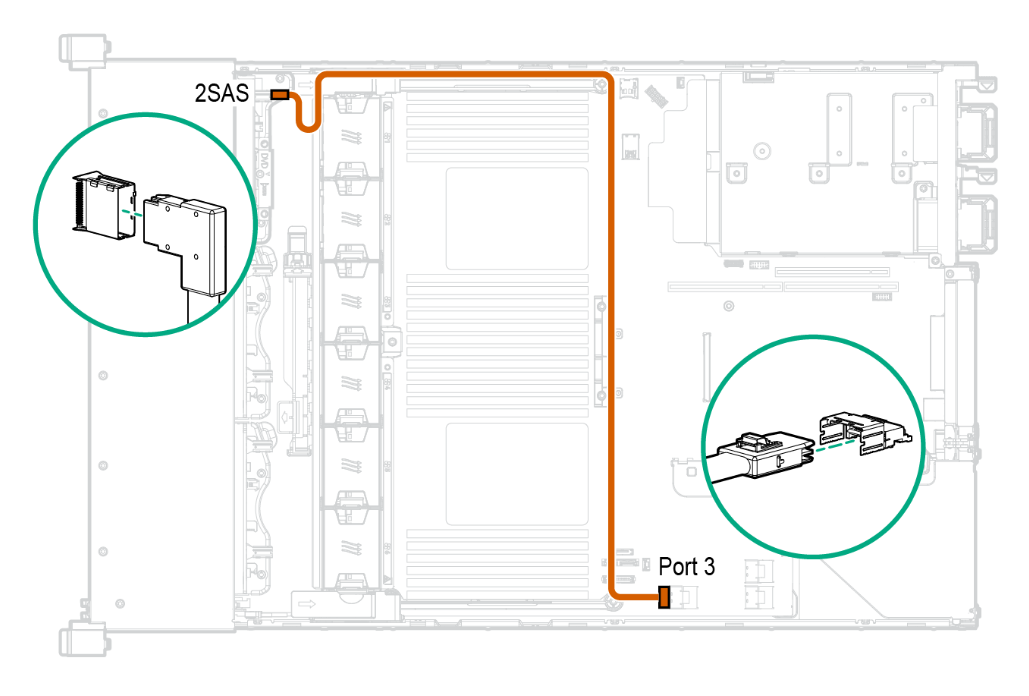
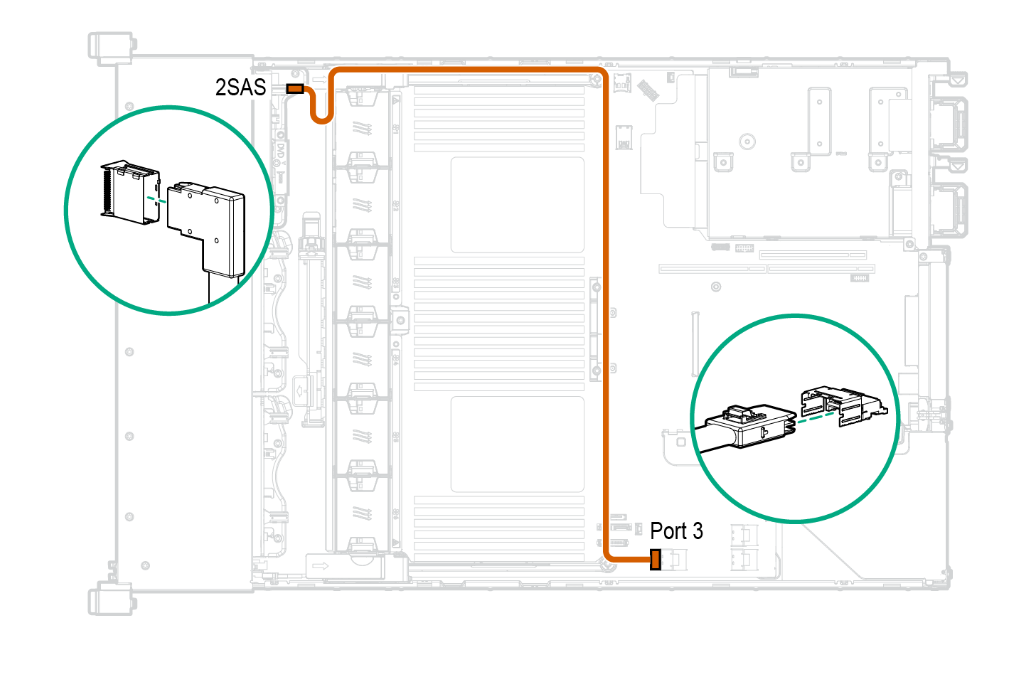
Before and after one commit to chrpeterson/chrpeterson, a plain HTML site: page AR/Mob_121AR.html in a window 1280 px wide. Shown: the whole page, without its empty margins (116-1145 px from the left). Drawn offline with Linux system fonts and the light colour scheme.

Commit message:
Update Mob_121AR.html

```diff
--- a/AR/Mob_121AR.html
+++ b/AR/Mob_121AR.html
@@ -13,7 +13,7 @@
     }
 
     .diagram {
-      max-width: 80%;
+      max-height: 80%;
       position: absolute;
       top: 0;
     }
```
